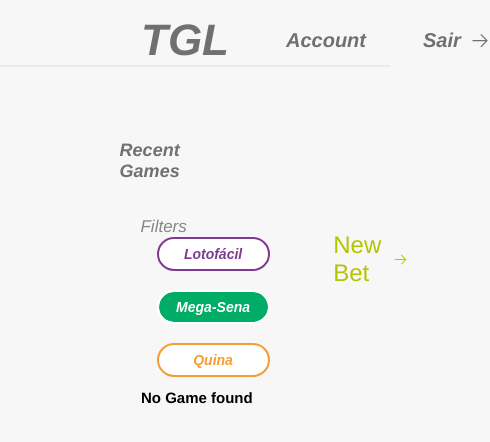
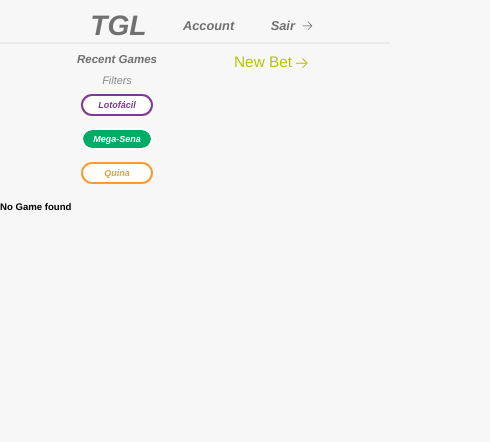
Before and after one commit to Danielbb21/ProvaReact, a React (Create React App) app in the folder prova-react/: page /my-bets/1 in a window 390 px wide. Shown: the top 442 px of the page, 490 px wide, since content can reach past the window. Built offline with nearby package versions, Linux system fonts and the light colour scheme.

Commit message:
Adding more responsivite in the My-Bets page

```diff
--- a/prova-react/src/GlobalStyle.ts
+++ b/prova-react/src/GlobalStyle.ts
@@ -6,10 +6,24 @@
     padding: 0;
     background: #F7F7F7 0% 0% no-repeat padding-box;
     font-family: Helvetica;
+
   }
   html{
     font-size: 62.5%;
   }
+  @media(max-width: 800px) {
+
+        html{
+          font-size: 40%;
+        }
+  }
+  @media(min-height: 1024px) {
+
+        html{
+          font-size: 75%;
+        }
+  }
+
 `;
 
 export default GlobalStyle;
--- a/prova-react/src/components/Card/style.ts
+++ b/prova-react/src/components/Card/style.ts
@@ -2,7 +2,7 @@
 
 export const CardWrapper = styled.div`
   display: flex;
-
+  height: 90%;
   width: 100%;
   flex: 1;
 
@@ -11,6 +11,7 @@
     margin-top: 0rem;
     flex-direction: column;
     flex: 1;
+
     align-items: center;
 
   }
--- a/prova-react/src/components/Cart/style.ts
+++ b/prova-react/src/components/Cart/style.ts
@@ -27,7 +27,7 @@
          */
         /* order: 1; */
         width: 31.7rem;
-        margin-left: 50%;
+
         margin-top: 2.7rem;
         /* flex-direction: column; */
     }
--- a/prova-react/src/components/FilterGame/style.ts
+++ b/prova-react/src/components/FilterGame/style.ts
@@ -7,6 +7,11 @@
   margin-top: 7.3rem;
   margin-left: 14.1rem;
   justify-content: flex-start;
+  @media(max-width: 800px) {
+        /* width: 50%; */
+    margin: 0;
+
+  }
 `;
 
 export const FilterHeaderWrapper = styled.div`
@@ -14,9 +19,11 @@
     display: flex;
     /* width: 100%; */
     @media(max-width: 800px) {
-        width: 50%;
         align-items: center;
-
+        justify-content: flex-start;
+        align-items: flex-start;
+        margin-top: 1.4rem;
+        margin-bottom: 1.4rem;
   }
 
 `
@@ -30,7 +37,11 @@
 
     @media(max-width: 800px) {
       flex-direction: column;
-      width: 50%;
+      /* width: 50%; */
+      justify-content: center;
+      align-items: center;
+      margin :0;
+
 
   }
 `;
@@ -46,6 +57,9 @@
     @media(max-width: 800px) {
         font-size: 1.8rem;
         align-items: center;
+        margin: 0;
+
+        text-align: center;
   }
 `;
 export const FilterWord = styled.span`
@@ -54,6 +68,10 @@
     color: #868686;
 
     margin-right: 1.7rem;
+    @media(max-width: 800px) {
+       margin: 1.4rem 0;
+
+  }
 `;
 
 export const FilterButton = styled.div`
@@ -63,6 +81,8 @@
     @media(max-width: 800px) {
        flex-direction: column;
        height: 14rem;
+       /* justify-content: center; */
+       align-items: center;
   }
 `;
 
@@ -77,6 +97,15 @@
         padding-right:.3rem;
     }
     @media(max-width: 700px) {
-       justify-content: flex-end;
+
+       /* justify-content: flex-end; */
+        margin-bottom: 1.4rem;
+        /* margin-left: -3rem; */
+        justify-content: flex-end;
+        align-items: flex-end;
+        span{
+          margin: 0;
+
+        }
   }
 `;
--- a/prova-react/src/components/FormSignIn/style.ts
+++ b/prova-react/src/components/FormSignIn/style.ts
@@ -7,12 +7,12 @@
 
 
 export const FormTitle = styled.h3`
-    font-size: 35px;
+    font-size: 3.5rem;
     margin: 0;
     text-align: center;
     color: #707070;
     @media(max-width: 280px) {
-        font-size: 2.8rem;
+        /* font-size: 2.8rem; */
   }
 
 `;
@@ -26,14 +26,19 @@
     flex: 1;
 
     @media(max-width: 800px) {
-        height: 100vh;
+
+        /* height: 45.4rem; */
         width: 90%;
         align-items: center;
+        /* justify-content: center; */
+        /* justify-content: center; */
+
   }
 
   @media(max-width: 280px) {
         /* height: 1.1rem; */
         width: 90%;
+        /* height: 45.4rem; */
         /* margin-top: 10rem; */
   }
 
@@ -94,6 +99,7 @@
     font-style: italic;
     @media(max-width: 800px) {
       font-size: 1rem;
+      margin:0;
   }
 
 `
--- a/prova-react/src/components/Logo/style.ts
+++ b/prova-react/src/components/Logo/style.ts
@@ -11,6 +11,8 @@
     @media(max-width: 800px) {
         /* height: 25vh; */
         width: 100%;
+
+
   }
 
   /* @media(max-width: 280px) {
@@ -75,7 +77,7 @@
     @media(max-width: 800px) {
        span{
 
-        font-size: 1.3rem;
+        font-size: 1.8rem;
 
         }
   }
@@ -83,7 +85,7 @@
 
 export const LotoWord = styled.div`
     width: 38rem;
-    height: 9.9rem;
+    /* height: 9.9rem; */
 
     h1{
       font-weight: bold;
@@ -99,7 +101,7 @@
         h1{
           margin:0;
           font-size: 4.4rem;
-
+          margin-bottom:1.4rem;
         }
   }
 `;
--- a/prova-react/src/components/Navbar/style.ts
+++ b/prova-react/src/components/Navbar/style.ts
@@ -3,6 +3,7 @@
 
 export const NavLine = styled.div`
   width: 100vw;
+
   border-bottom: 2px solid #ebebeb;
 `
 export const NavbarWrapper = styled.div`
@@ -13,6 +14,7 @@
   justify-content: space-between;
   align-items: center;
   flex: 1;
+
 `;
 
 
@@ -21,6 +23,7 @@
   display: flex;
   justify-content: space-evenly;
   margin-left: 14.1rem;
+
   align-items: center;
 `;
 
--- a/prova-react/src/components/New-Bet/style.ts
+++ b/prova-react/src/components/New-Bet/style.ts
@@ -14,7 +14,7 @@
         /* margin: 0 auto;
          */
         /* justify-content: center; */
-        flex-direction: column;
+        flex-direction: column-reverse;
         /* flex-direction: row; */
 
     }
@@ -32,7 +32,7 @@
     color: #707070;
     font-weight: bold;
     font-style: italic;
-
+    width: 100vw;
     span{
         font-weight: lighter;
     }
--- a/prova-react/src/components/Numbers/style.ts
+++ b/prova-react/src/components/Numbers/style.ts
@@ -14,6 +14,10 @@
     margin-top: 2.7rem;
     margin-bottom: 4.4rem;
     flex-wrap: wrap;
+
+    @media(max-width: 1111px) {
+        max-width: 50rem;
+    }
 `;
 export const NumbersWrapper = styled.div<NumberProps>`
     width:6.3rem;
--- a/prova-react/src/components/UserInfo/style.ts
+++ b/prova-react/src/components/UserInfo/style.ts
@@ -29,7 +29,7 @@
     @media(max-width: 600px) {
         /* margin: 0 auto;
          */
-        font-size: 1.4rem;
+        /* font-size: 1.4rem; */
         text-align: center;
     }
 `;
@@ -49,7 +49,7 @@
     @media(max-width: 600px) {
         /* margin: 0 auto;
          */
-        font-size: 1.2rem;
+        /* font-size: 1.2rem; */
     }
 
 `;
--- a/prova-react/src/pages/Home.tsx
+++ b/prova-react/src/pages/Home.tsx
@@ -15,7 +15,7 @@
         <Form />
 
       </Card>
-      {/* <Footer /> */}
+      {/* <Footer />   */}
     </>
   );
 };
```
Also changed, not shown: prova-react/src/components/Footer/style.ts (+9 -6 lines).
